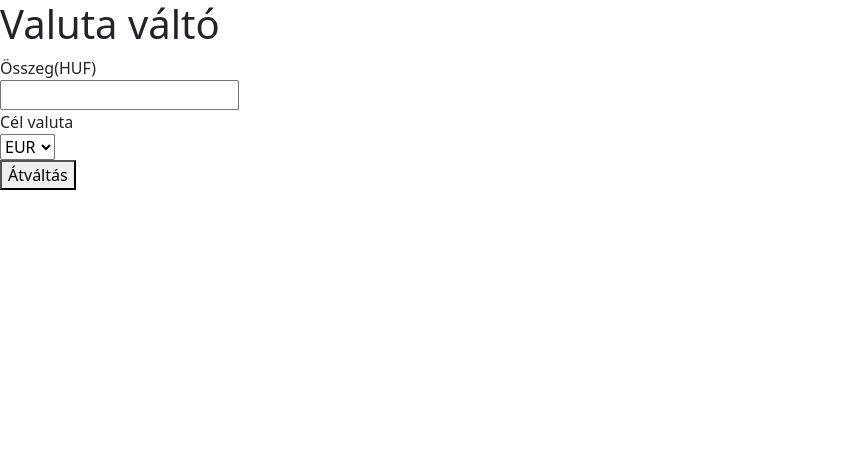
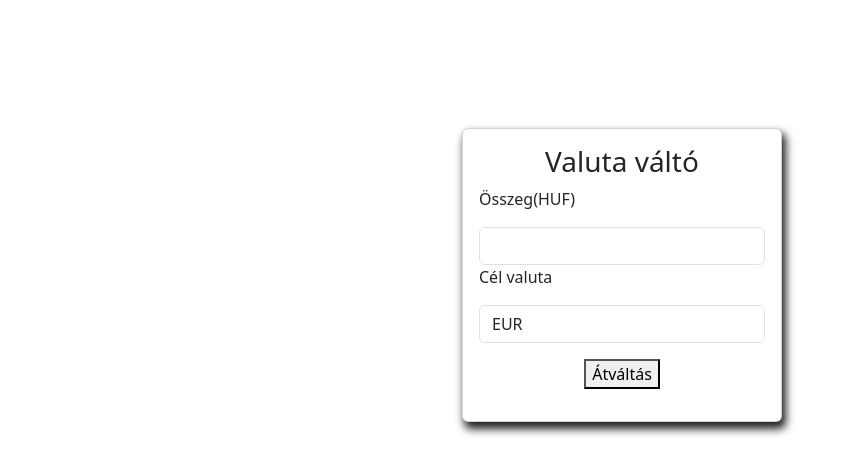
Before and after one commit to TBJarulek/FetchBootstrapTask, a plain HTML site: page index.html in a window 1280 px wide. Shown: the whole page, without its empty margins (0-856 px from the left). Drawn offline with nearby package versions, Linux system fonts and the light colour scheme.

Commit message:
Add files via upload

```diff
--- a/index.html
+++ b/index.html
@@ -12,26 +12,46 @@
 </head>
 <body>
 
-    <div>
-        <h1>Valuta váltó</h1>
+    <div class="container text-center text-white pt-5">
 
-        <form action="">
-            <label for="">Összeg(HUF)</label><br>
-            <input type="number" id="megadottErtek">
+        <div class="row">
+            <div class="col-sm-4"></div>
+            <div class="col-sm-4">
+                <div class="card">
+                    <div class="card-body">
+                        <h3 class="">Valuta váltó</h1>
+                        <form class="flex">
+
+                            <p class="text-start">Összeg(HUF)</p>
+                            <input type="number" id="megadottErtek" class="form-control me-2">
+
                         </form>
 
-        <form action="">
-            <label for="">Cél valuta</label><br>
-            <select name="" id="valuta">
+                        <form class="flex">
+
+                            <p class="text-start">Cél valuta</p>
+                            <select name="" id="valuta" class="form-control me-2">
                                 <option value="EUR">EUR</option>
                                 <option value="GBP">GBP</option>
                                 <option value="USD">USD</option>
                             </select>
+
                         </form>
+                        <p></p>
+                        <button onclick="meghiv()">Átváltás</button>
+                        <p id="eredmeny"></p>
+
+                    </div>
+                </div>
+            </div>
+            <div class="col-sm-4"></div>
+        </div>
+    </div>
 
 
-        <button onclick="meghiv()">Átváltás</button>
-        <p id="eredmeny"></p>
-    </div>
+
+
+
+
 </body>
 </html>
--- a/style.css
+++ b/style.css
@@ -0,0 +1,13 @@
+body {
+
+
+
+}
+
+.card {
+
+    max-width: 20rem;
+    margin-top: 80px;
+    box-shadow: rgb(38, 33, 33) 3px 6px 8px 1px;
+
+}
```
Lines whose indentation alone changed are shown as unchanged.
